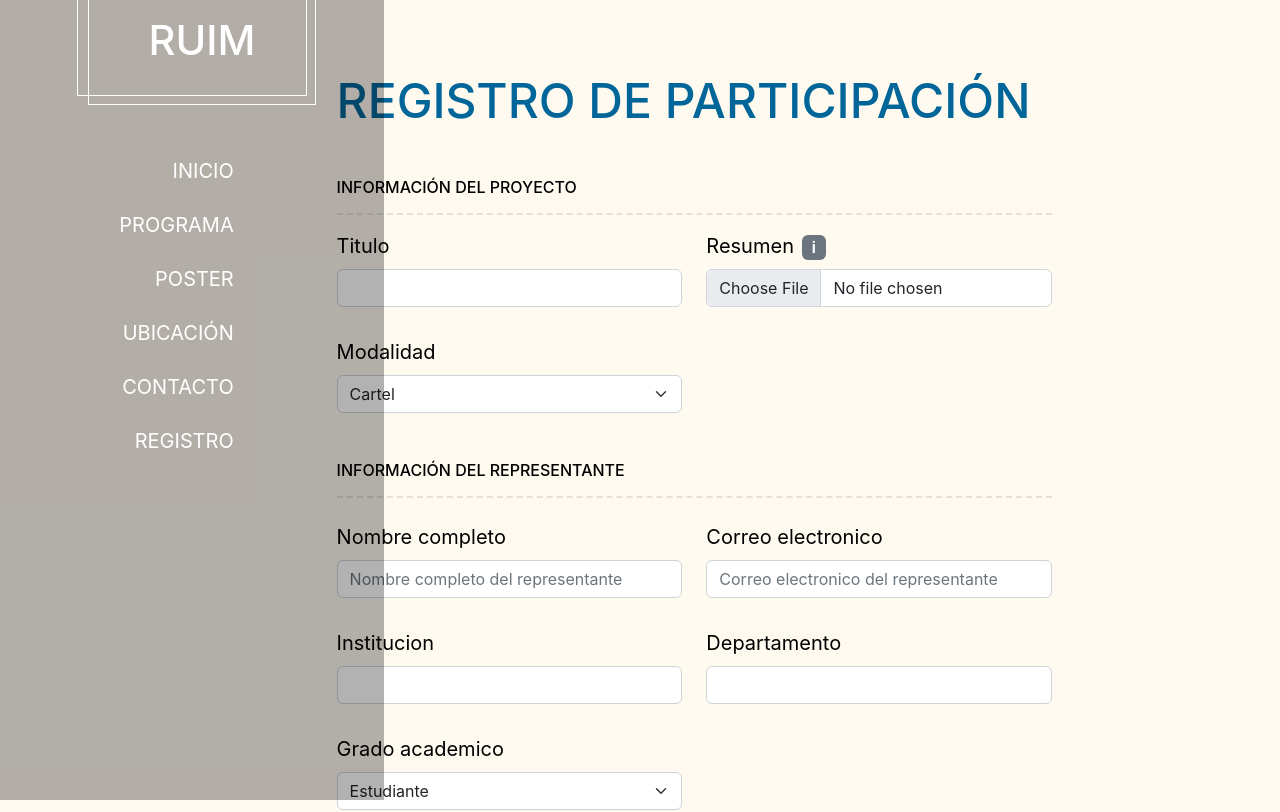
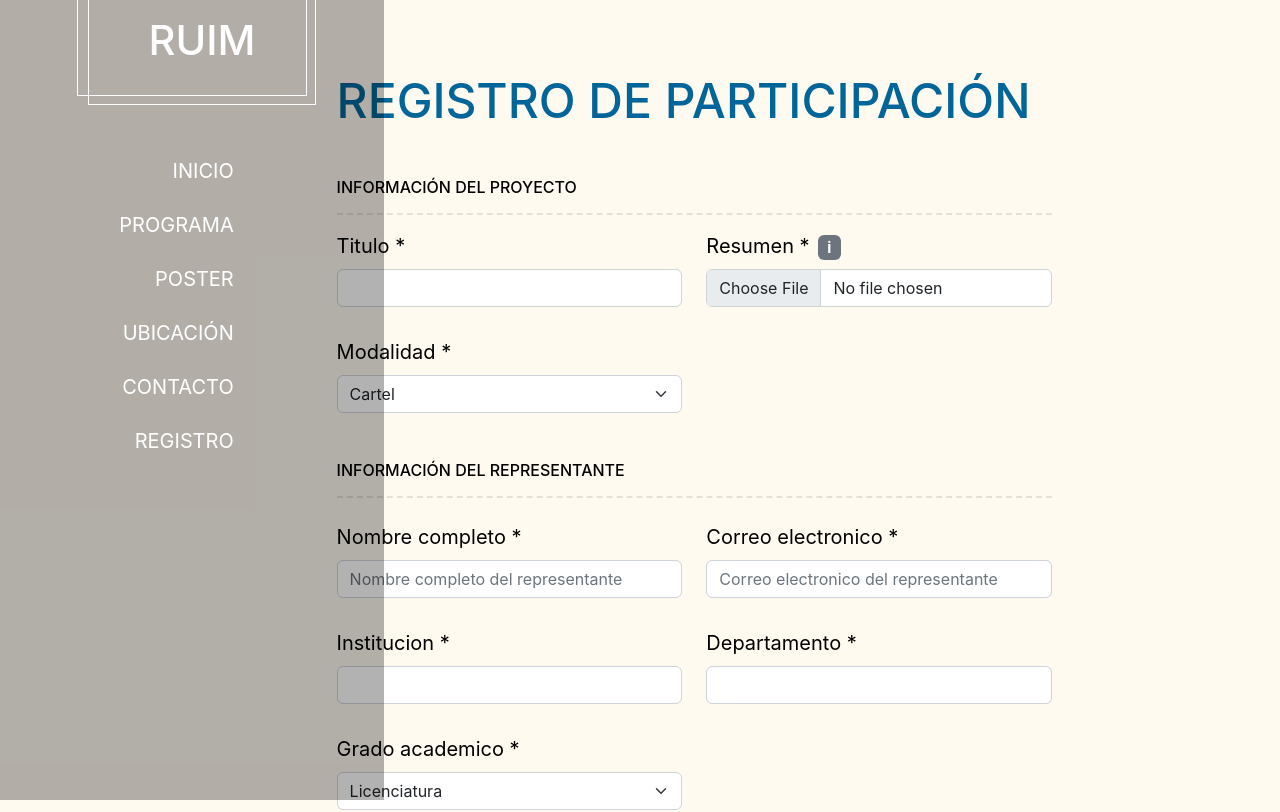
Before and after one commit to RicardoPayan/RUIM, a React (Vite) app in the folder frontend/: page /registro in a window 1280 px wide. Shown: the top 812 px of the page. Built offline with nearby package versions, Linux system fonts and the light colour scheme; no server answers.

Commit message:
fix text for bad email format

```diff
--- a/frontend/src/paginas/publico/registro.jsx
+++ b/frontend/src/paginas/publico/registro.jsx
@@ -125,14 +125,14 @@ const registro = () => {
                     <Row >
                         <Col>
                             <Form.Group>
-                                <Form.Label>Titulo</Form.Label>
+                                <Form.Label>Titulo * </Form.Label>
                                 <Form.Control onChange = {(e) => setTitulo(e.target.value)}/>
                             </Form.Group>
                         </Col>
                         <Col>
                             <Row>
 
-                                <Col><Form.Label>Resumen</Form.Label>
+                                <Col><Form.Label>Resumen *</Form.Label>
                                 <OverlayTrigger
                                     placement="right"
                                     delay={{ show: 250, hide: 400 }}
@@ -148,7 +148,7 @@ const registro = () => {
                     <Row>
                     <Col>
                             <Form.Group>
-                                    <Form.Label>Modalidad</Form.Label>
+                                    <Form.Label>Modalidad *</Form.Label>
                                     <Form.Select onChange = {(e) => setModalidad(e.target.value)}>
                                         <option>Cartel</option>
                                         <option>Ponencia</option>
@@ -166,14 +166,14 @@ const registro = () => {
                     </div>
                             <Col>
                                 <Form.Group>
-                                    <Form.Label>Nombre completo</Form.Label>
+                                    <Form.Label>Nombre completo *</Form.Label>
                                     <Form.Control placeholder="Nombre completo del representante" onChange = {(e) => setRepresentante(e.target.value)}/>
                                 </Form.Group>
                             </Col>
                             <Col>
-                                <Form.Label>Correo electronico</Form.Label>
+                                <Form.Label>Correo electronico *</Form.Label>
                                 <Form.Control type="email" placeholder="Correo electronico del representante" onChange = {(e) => setCorreo(e.target.value)}/>
-                                {badMail && <Form.Label class="text-danger">Formato incorrecto!</Form.Label>}
+                                {badMail && <Form.Text class="text-danger">Formato incorrecto!</Form.Text>}
                             </Col>
 
                     </Row>
@@ -181,12 +181,12 @@ const registro = () => {
                     <Row>
                             <Col>
                                 <Form.Group>
-                                    <Form.Label>Institucion</Form.Label>
+                                    <Form.Label>Institucion *</Form.Label>
                                     <Form.Control onChange = {(e) => setInstitucion(e.target.value)}/>
                                 </Form.Group>
                             </Col>
                             <Col>
-                                <Form.Label>Departamento</Form.Label>
+                                <Form.Label>Departamento *</Form.Label>
                                 <Form.Control onChange = {(e) => setDepartamento(e.target.value)}/>
                             </Col>
                     </Row>
@@ -194,9 +194,8 @@ const registro = () => {
                     <Row>
                             <Col>
                                 <Form.Group>
-                                    <Form.Label>Grado academico</Form.Label>
+                                    <Form.Label>Grado academico *</Form.Label>
                                     <Form.Select onChange = {(e) => setGrado(e.target.value)}>
-                                        <option>Estudiante</option>
                                         <option>Licenciatura</option>
                                         <option>Ingeniería</option>
                                         <option>Maestría</option>
@@ -243,6 +242,9 @@ const registro = () => {
                             })
                             }
                 </div>
+                <Form.Text className="text-muted">
+                            Los campos con * deben ser llenados para que se active el botón de guardar.
+                </Form.Text>
                 <div className="mt-5 mb-5">
                     <center>
                         {fileTypeError &&
@@ -255,6 +257,7 @@ const registro = () => {
                                 Se ha guardado exitosamente. Recibirá confirmación así como actualizaciones de su registro mediante correo electrónico.
                         </Alert>
                         }
+
                         <Button id="guardar" onClick = {showModal}>Enviar</Button>
                     </center>
                 </div>
```
